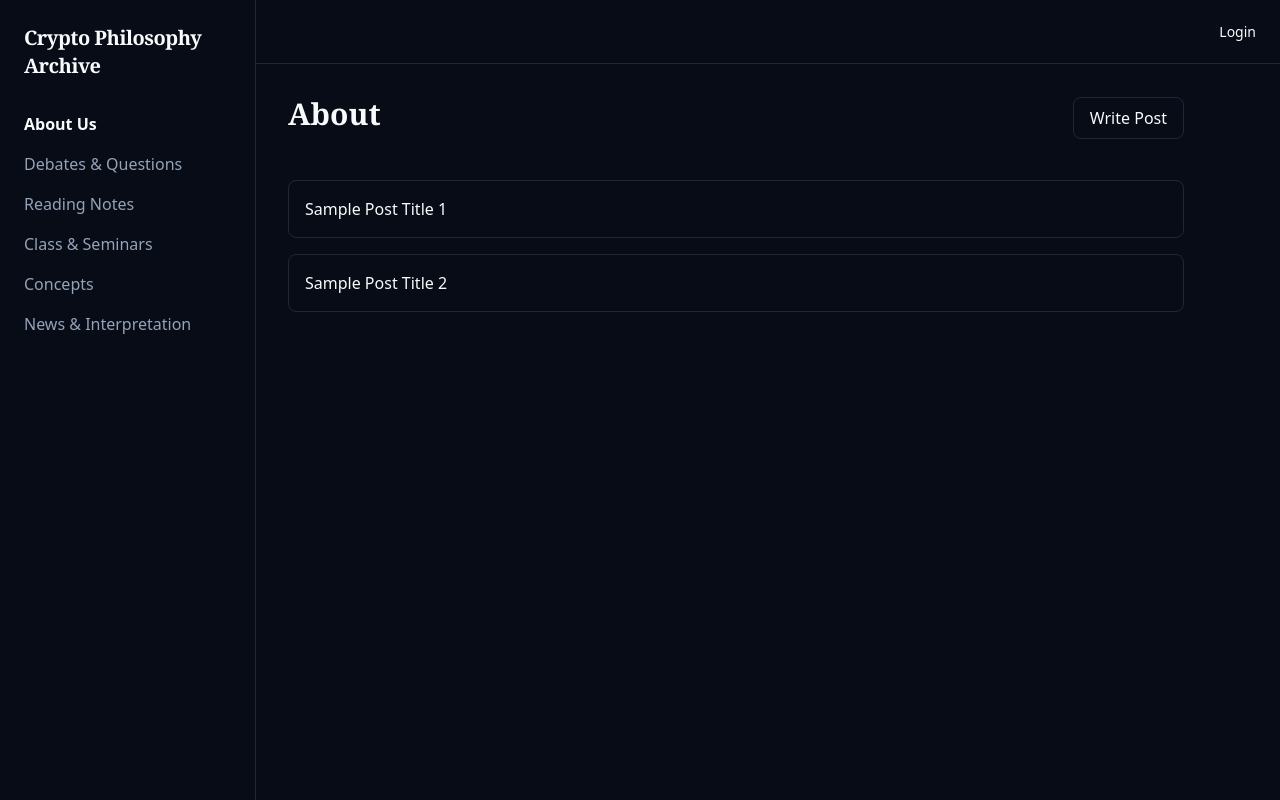
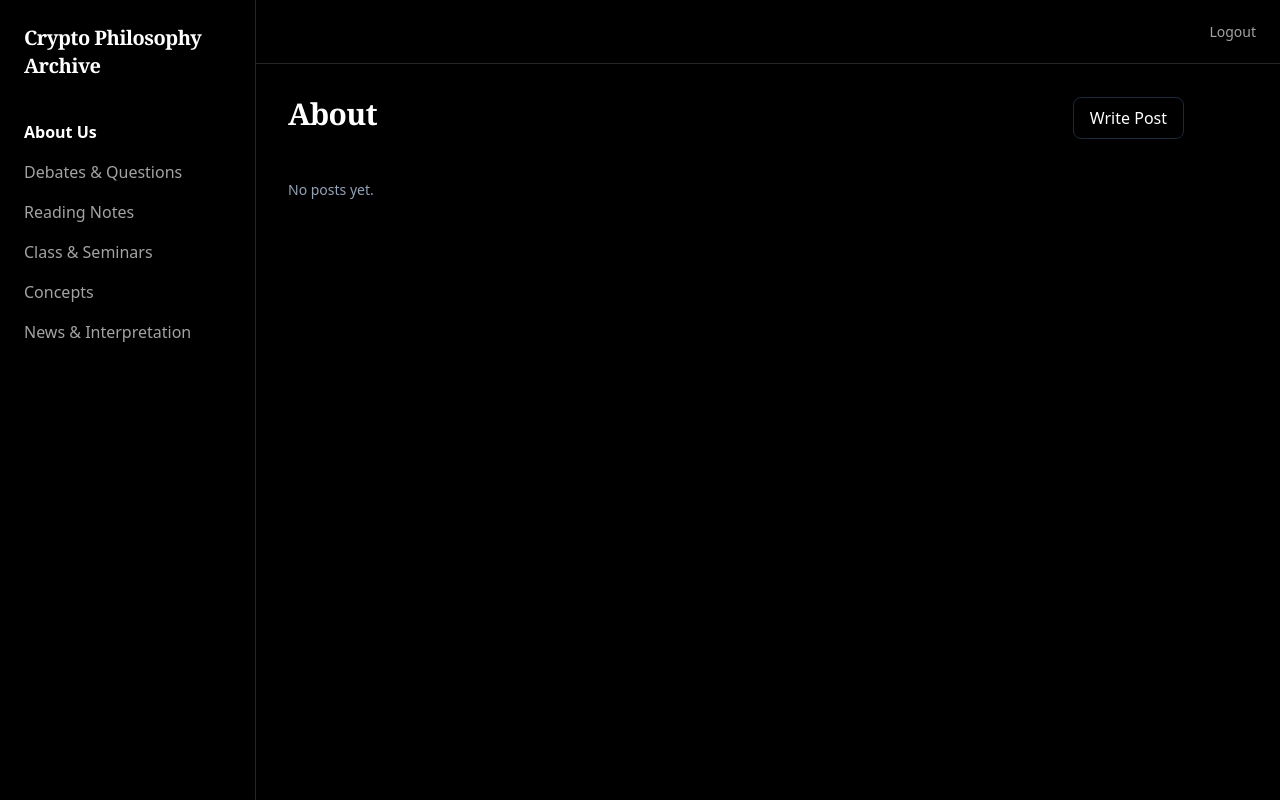
Before and after one commit to Joopeter-Jin/hyu-archive, a Next.js app: page /about in a window 1280 px wide. Built offline with nearby package versions, Linux system fonts and the light colour scheme.

Commit message:
login function added

```diff
--- /dev/null
+++ b/app/concepts/write/page.tsx
@@ -0,0 +1,39 @@
+"use client"
+
+import { useEditor, EditorContent } from "@tiptap/react"
+import StarterKit from "@tiptap/starter-kit"
+import { useState } from "react"
+import { useAuth } from "@/context/AuthContext"
+
+export default function WritePage() {
+  const [title, setTitle] = useState("")
+
+  const { user } = useAuth()
+    if (!user) {
+    return <div>Access Denied</div>
+  }
+
+  const editor = useEditor({
+    extensions: [StarterKit],
+    content: "<p>Start writing...</p>",
+  })
+
+  return (
+    <div className="max-w-3xl mx-auto space-y-6">
+      <input
+        className="w-full text-3xl font-serif bg-transparent outline-none"
+        placeholder="Title..."
+        value={title}
+        onChange={(e) => setTitle(e.target.value)}
+      />
+
+      <div className="border border-border rounded-lg p-4 min-h-[400px]">
+        <EditorContent editor={editor} />
+      </div>
+
+      <button className="px-4 py-2 border rounded-lg hover:bg-accent">
+        Publish
+      </button>
+    </div>
+  )
+}
--- /dev/null
+++ b/app/debates/write/page.tsx
@@ -0,0 +1,39 @@
+"use client"
+
+import { useEditor, EditorContent } from "@tiptap/react"
+import StarterKit from "@tiptap/starter-kit"
+import { useState } from "react"
+import { useAuth } from "@/context/AuthContext"
+
+export default function WritePage() {
+  const [title, setTitle] = useState("")
+
+  const { user } = useAuth()
+    if (!user) {
+    return <div>Access Denied</div>
+  }
+
+  const editor = useEditor({
+    extensions: [StarterKit],
+    content: "<p>Start writing...</p>",
+  })
+
+  return (
+    <div className="max-w-3xl mx-auto space-y-6">
+      <input
+        className="w-full text-3xl font-serif bg-transparent outline-none"
+        placeholder="Title..."
+        value={title}
+        onChange={(e) => setTitle(e.target.value)}
+      />
+
+      <div className="border border-border rounded-lg p-4 min-h-[400px]">
+        <EditorContent editor={editor} />
+      </div>
+
+      <button className="px-4 py-2 border rounded-lg hover:bg-accent">
+        Publish
+      </button>
+    </div>
+  )
+}
--- a/app/layout.tsx
+++ b/app/layout.tsx
@@ -1,7 +1,8 @@
 import type { Metadata } from "next"
 import { Libre_Baskerville, Inter } from "next/font/google"
+import "./globals.css"
 
-import "./globals.css"
+import { AuthProvider } from "@/context/AuthContext"
 import Sidebar from "@/components/layout/Sidebar"
 import TopBar from "@/components/layout/TopBar"
 
@@ -19,32 +20,33 @@ const inter = Inter({
 export const metadata: Metadata = {
   title: "HYU Crypto Philosophy Archive",
   description:
-    "An interdisciplinary research archive exploring the philosophical foundations of cryptographic systems, dialectic methods, and decentralized knowledge.",
+    "An interdisciplinary research archive exploring the philosophical foundations of cryptographic systems.",
 }
 
 export default function RootLayout({
   children,
-}: Readonly<{
+}: {
   children: React.ReactNode
-}>) {
+}) {
   return (
     <html lang="en">
       <body
-        className={`${libreBaskerville.variable} ${inter.variable} font-sans antialiased bg-background text-foreground`}
+        className={`${libreBaskerville.variable} ${inter.variable} font-sans antialiased bg-black text-white`}
       >
-        <div className="flex h-screen">
-          {/* Sidebar */}
-          <Sidebar />
+        <AuthProvider>
+          <div className="flex min-h-screen">
 
-          {/* Main Area */}
-          <div className="flex flex-col flex-1">
-            <TopBar />
+            <Sidebar />
 
-            <main className="flex-1 overflow-y-auto p-8">
-              {children}
-            </main>
+            <div className="flex-1 flex flex-col">
+              <TopBar />
+              <main className="flex-1 p-8">
+                {children}
+              </main>
+            </div>
+
           </div>
-        </div>
+        </AuthProvider>
       </body>
     </html>
   )
--- /dev/null
+++ b/app/news/write/page.tsx
@@ -0,0 +1,39 @@
+"use client"
+
+import { useEditor, EditorContent } from "@tiptap/react"
+import StarterKit from "@tiptap/starter-kit"
+import { useState } from "react"
+import { useAuth } from "@/context/AuthContext"
+
+export default function WritePage() {
+  const [title, setTitle] = useState("")
+
+  const { user } = useAuth()
+    if (!user) {
+    return <div>Access Denied</div>
+  }
+
+  const editor = useEditor({
+    extensions: [StarterKit],
+    content: "<p>Start writing...</p>",
+  })
+
+  return (
+    <div className="max-w-3xl mx-auto space-y-6">
+      <input
+        className="w-full text-3xl font-serif bg-transparent outline-none"
+        placeholder="Title..."
+        value={title}
+        onChange={(e) => setTitle(e.target.value)}
+      />
+
+      <div className="border border-border rounded-lg p-4 min-h-[400px]">
+        <EditorContent editor={editor} />
+      </div>
+
+      <button className="px-4 py-2 border rounded-lg hover:bg-accent">
+        Publish
+      </button>
+    </div>
+  )
+}
--- /dev/null
+++ b/app/reading-notes/write/page.tsx
@@ -0,0 +1,39 @@
+"use client"
+
+import { useEditor, EditorContent } from "@tiptap/react"
+import StarterKit from "@tiptap/starter-kit"
+import { useState } from "react"
+import { useAuth } from "@/context/AuthContext"
+
+export default function WritePage() {
+  const [title, setTitle] = useState("")
+
+  const { user } = useAuth()
+    if (!user) {
+    return <div>Access Denied</div>
+  }
+
+  const editor = useEditor({
+    extensions: [StarterKit],
+    content: "<p>Start writing...</p>",
+  })
+
+  return (
+    <div className="max-w-3xl mx-auto space-y-6">
+      <input
+        className="w-full text-3xl font-serif bg-transparent outline-none"
+        placeholder="Title..."
+        value={title}
+        onChange={(e) => setTitle(e.target.value)}
+      />
+
+      <div className="border border-border rounded-lg p-4 min-h-[400px]">
+        <EditorContent editor={editor} />
+      </div>
+
+      <button className="px-4 py-2 border rounded-lg hover:bg-accent">
+        Publish
+      </button>
+    </div>
+  )
+}
--- a/components/layout/CategoryLayout.tsx
+++ b/components/layout/CategoryLayout.tsx
@@ -1,18 +1,35 @@
+"use client"
+
+import Link from "next/link"
+import { usePathname } from "next/navigation"
+import { useAuth } from "@/context/AuthContext"
+
+interface Post {
+  id: string
+  title: string
+}
+
 interface CategoryLayoutProps {
   title: string
   description: string
+  posts?: Post[]
 }
 
 export default function CategoryLayout({
   title,
   description,
+  posts = [],
 }: CategoryLayoutProps) {
+  const pathname = usePathname()
+  const { user } = useAuth()
+
   return (
     <div className="max-w-4xl space-y-10">
 
+      {/* Header */}
       <div className="flex items-center justify-between">
         <div>
-          <h1 className="text-3xl font-serif font-bold">
+          <h1 className="text-3xl font-serif font-bold tracking-tight">
             {title}
           </h1>
           <p className="mt-2 text-muted-foreground">
@@ -20,21 +37,34 @@ export default function CategoryLayout({
           </p>
         </div>
 
-        {/* 🔥 나중에 로그인 조건부 렌더링 예정 */}
-        <button className="px-4 py-2 border border-border rounded-lg hover:bg-accent transition">
-          Write Post
-        </button>
+        {/* 로그인 시에만 표시 */}
+        {user && (
+          <Link
+            href={`${pathname}/write`}
+            className="px-4 py-2 border border-border rounded-lg hover:bg-accent transition"
+          >
+            Write Post
+          </Link>
+        )}
       </div>
 
-      {/* Post List Placeholder */}
+      {/* Post List */}
       <div className="space-y-4">
-        <div className="p-4 border border-border rounded-lg hover:bg-accent transition">
-          Sample Post Title 1
-        </div>
+        {posts.length === 0 && (
+          <div className="text-muted-foreground text-sm">
+            No posts yet.
+          </div>
+        )}
 
-        <div className="p-4 border border-border rounded-lg hover:bg-accent transition">
-          Sample Post Title 2
-        </div>
+        {posts.map((post) => (
+          <Link
+            key={post.id}
+            href={`${pathname}/${post.id}`}
+            className="block p-4 border border-border rounded-lg hover:bg-accent transition"
+          >
+            {post.title}
+          </Link>
+        ))}
       </div>
     </div>
   )
--- a/components/layout/Sidebar.tsx
+++ b/components/layout/Sidebar.tsx
@@ -16,29 +16,34 @@ export default function Sidebar() {
   const pathname = usePathname()
 
   return (
-    <aside className="w-64 border-r border-border p-6 hidden md:block">
+    <aside className="w-64 border-r border-neutral-800 p-6 hidden md:block bg-black">
 
-      {/* 🔥 클릭하면 홈으로 */}
-      <Link href="/" className="block mb-8">
+      {/* Logo */}
+      <Link href="/" className="block mb-10">
         <h1 className="text-xl font-serif font-bold tracking-tight hover:opacity-80 transition">
           Crypto Philosophy Archive
         </h1>
       </Link>
 
+      {/* Navigation */}
       <nav className="space-y-4">
-        {menuItems.map((item) => (
+        {menuItems.map((item) => {
+          const isActive = pathname === item.href
+
+          return (
             <Link
               key={item.href}
               href={item.href}
               className={`block transition-colors ${
-              pathname === item.href
-                ? "font-semibold text-primary"
-                : "text-muted-foreground hover:text-foreground"
+                isActive
+                  ? "text-white font-semibold"
+                  : "text-neutral-400 hover:text-white"
               }`}
             >
               {item.name}
             </Link>
-        ))}
+          )
+        })}
       </nav>
     </aside>
   )
--- a/components/layout/TopBar.tsx
+++ b/components/layout/TopBar.tsx
@@ -1,16 +1,27 @@
 "use client"
 
 import Link from "next/link"
+import { useAuth } from "@/context/AuthContext"
 
 export default function TopBar() {
+  const { user } = useAuth()
+
   return (
-    <header className="h-16 border-b border-border flex items-center justify-end px-6">
-      <Link
-        href="/login"
-        className="text-sm font-medium hover:text-primary"
-      >
-        Login
-      </Link>
+    <header className="h-16 border-b border-neutral-800 flex items-center justify-end px-6 bg-black">
+
+      {user ? (
+        <button className="text-sm text-neutral-400 hover:text-white transition">
+          Logout
+        </button>
+      ) : (
+        <Link
+          href="/login"
+          className="text-sm text-neutral-400 hover:text-white transition"
+        >
+          Login
+        </Link>
+      )}
+
     </header>
   )
 }
--- /dev/null
+++ b/context/AuthContext.tsx
@@ -0,0 +1,23 @@
+"use client"
+
+import { createContext, useContext } from "react"
+
+const AuthContext = createContext({
+  user: { name: "DevUser" } // 👈 임시 로그인 상태
+})
+
+export const useAuth = () => useContext(AuthContext)
+
+export function AuthProvider({
+  children,
+}: {
+  children: React.ReactNode
+}) {
+  const user = { name: "DevUser" } // 👈 null 대신 이걸로
+
+  return (
+    <AuthContext.Provider value={{ user }}>
+      {children}
+    </AuthContext.Provider>
+  )
+}
--- a/package.json
+++ b/package.json
@@ -9,6 +9,8 @@
     "lint": "eslint"
   },
   "dependencies": {
+    "@tiptap/react": "^3.19.0",
+    "@tiptap/starter-kit": "^3.19.0",
     "class-variance-authority": "^0.7.1",
     "clsx": "^2.1.1",
     "lucide-react": "^0.564.0",
```
Also changed, not shown: app/about/write/page.tsx (added, +41 -0 lines), app/class-seminars/write/page.tsx (added, +39 -0 lines), 1 other file (tests, documents, lock files or other folders). Lines whose indentation alone changed are shown as unchanged.
